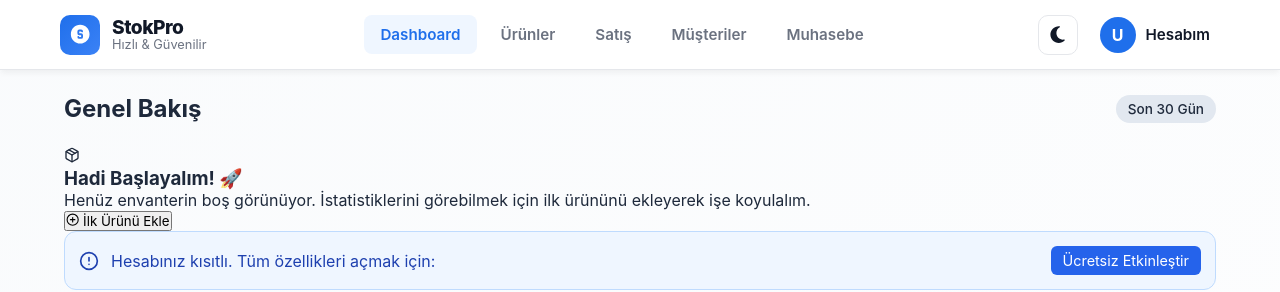
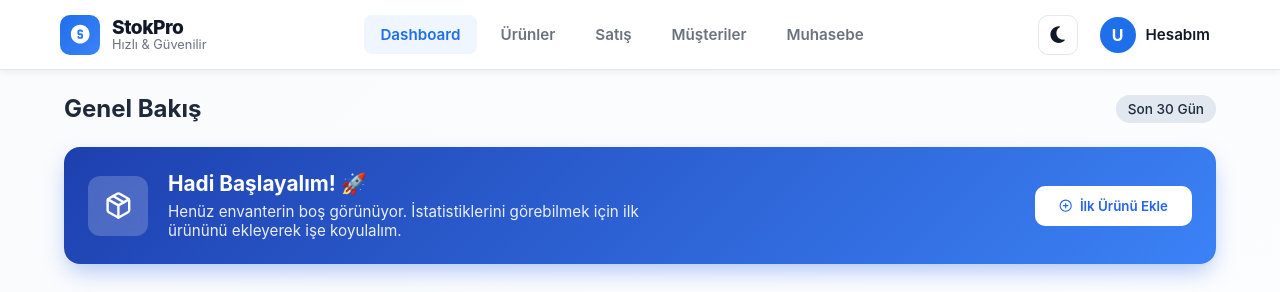
Before and after one commit to Bedirhan3428/stokpro, a React (Create React App) app: page /dashboard in a window 1280 px wide. Shown: the top 292 px of the page. Built offline with nearby package versions, Linux system fonts and the light colour scheme; no server answers; the database is empty; sample sign-in values are in the browser's storage.

Commit message:
Update Dashboard.css

```diff
--- a/src/styles/Dashboard.css
+++ b/src/styles/Dashboard.css
@@ -62,6 +62,58 @@ body.dark-mode {
   font-size: 0.85rem;
   font-weight: 500;
 }
+
+/* YENİ KULLANICI KARTI (WELCOME CARD) */
+.welcome-card {
+  background: linear-gradient(135deg, #1e40af 0%, #3b82f6 100%);
+  color: white;
+  border-radius: 16px;
+  padding: 24px;
+  margin-bottom: 30px;
+  display: flex;
+  justify-content: space-between;
+  align-items: center;
+  box-shadow: 0 10px 25px -5px rgba(37, 99, 235, 0.4);
+  gap: 20px;
+  flex-wrap: wrap;
+}
+
+.welcome-content {
+  display: flex;
+  align-items: center;
+  gap: 20px;
+  flex: 1;
+}
+
+.welcome-icon-box {
+  background: rgba(255, 255, 255, 0.2);
+  width: 60px; height: 60px;
+  border-radius: 12px;
+  display: flex; align-items: center; justify-content: center;
+  font-size: 1.8rem;
+  backdrop-filter: blur(5px);
+}
+
+.welcome-text h3 { margin: 0 0 6px 0; font-size: 1.3rem; }
+.welcome-text p { margin: 0; opacity: 0.9; font-size: 0.95rem; max-width: 500px; }
+
+.welcome-btn {
+  background: white;
+  color: var(--primary);
+  border: none;
+  padding: 12px 24px;
+  border-radius: 10px;
+  font-weight: 600;
+  cursor: pointer;
+  display: flex; align-items: center; gap: 8px;
+  transition: transform 0.2s, box-shadow 0.2s;
+  white-space: nowrap;
+}
+.welcome-btn:hover {
+  transform: translateY(-2px);
+  box-shadow: 0 4px 12px rgba(0,0,0,0.15);
+}
+
 
 /* UYARI BANNER */
 .alert-banner {
@@ -214,4 +266,6 @@ body.dark-mode {
   .main-content { grid-template-columns: 1fr; }
   .alert-banner { flex-direction: column; align-items: flex-start; }
   .alert-link { margin-left: 0; margin-top: 10px; width: 100%; text-align: center; }
+  .welcome-card { flex-direction: column; align-items: flex-start; }
+  .welcome-btn { width: 100%; justify-content: center; }
 }
```
